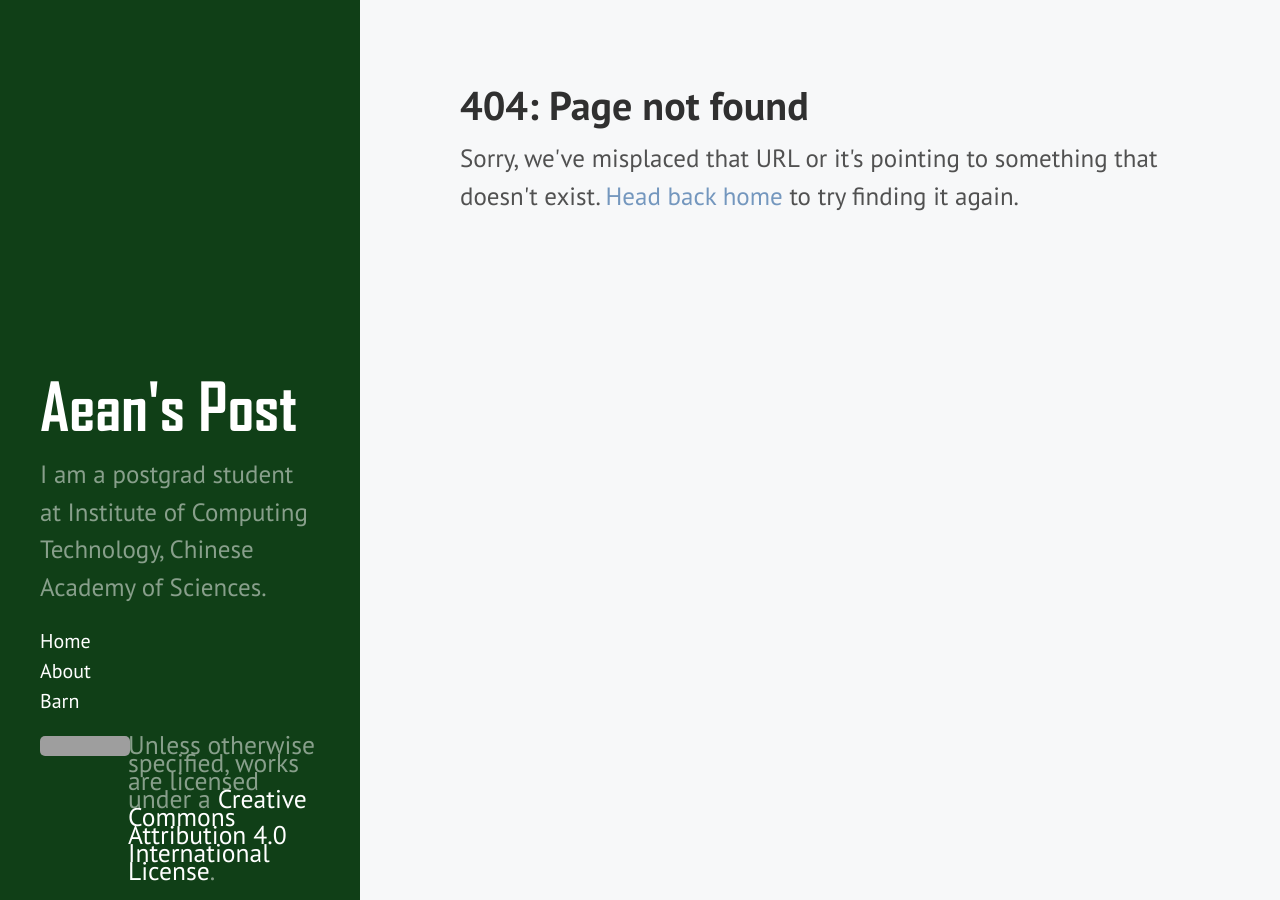
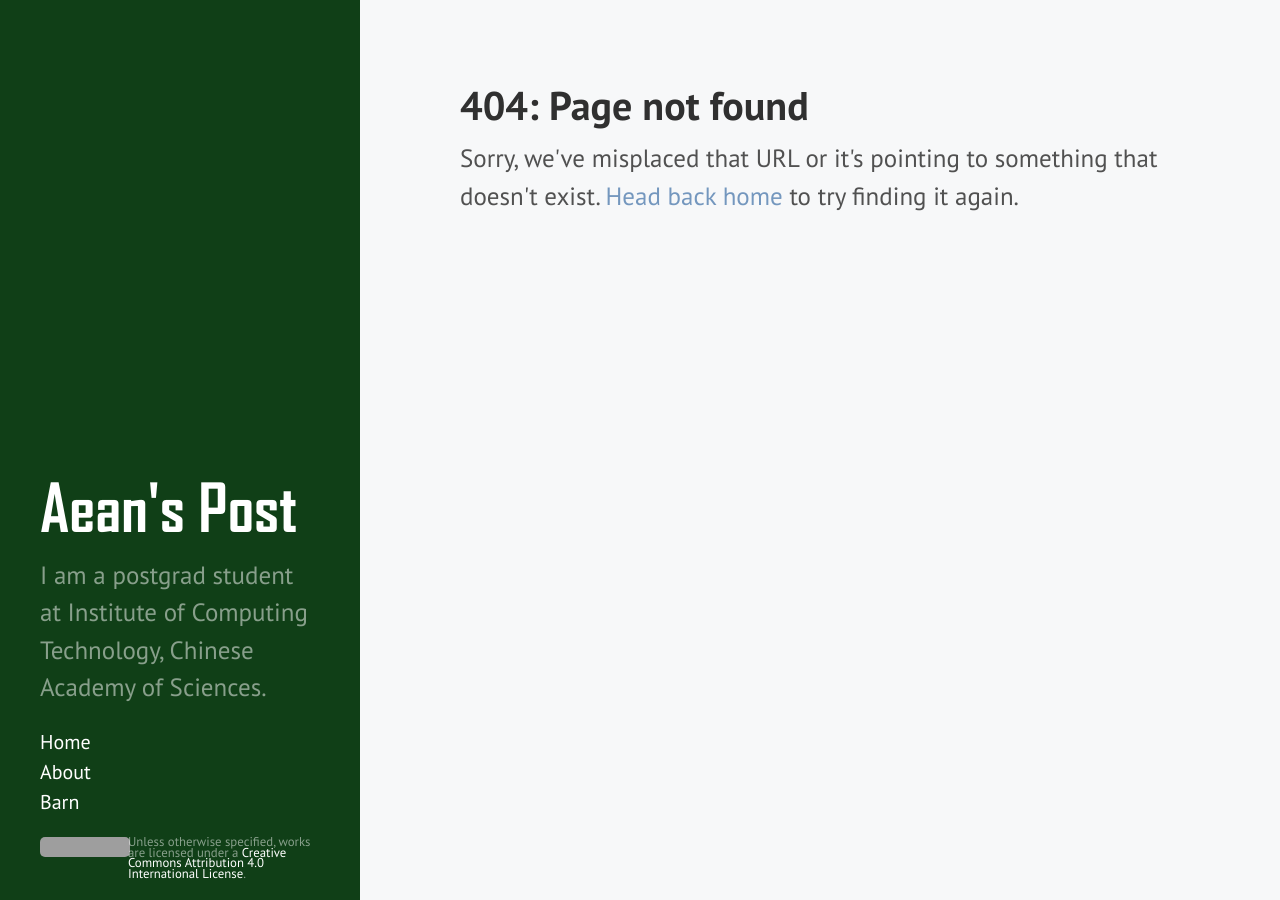
Before and after one commit to AeanSR/AeanSR.github.io, a Jekyll site: the page built from 404.html, in a window 1280 px wide. Built offline with Jekyll 4.4.1, drawn with Linux system fonts in a browser that asks for light colours; grey boxes are pictures that could not be loaded.

Commit message:
Update sidebar.html

```diff
--- a/_includes/sidebar.html
+++ b/_includes/sidebar.html
@@ -28,12 +28,14 @@
               <a href="https://nighthaven.aean.net/barn">Barn</a>
             </li>
     </ul>
-      <div style="font-size: 2vw; line-height: 2vh;">
+      <div style="font-size: 1vw; line-height: 1.2vh;">
         <div style="clear:both;display:table;">
           <div style="float:left;width:88px;">
-            <a rel="license" href="http://creativecommons.org/licenses/by/4.0/"><img alt="Creative Commons License" style="border-width:0" src="https://i.creativecommons.org/l/by/4.0/88x31.png" /></a>
+            <a rel="license" href="http://creativecommons.org/licenses/by/4.0/"><img alt="Creative Commons License" style="border-width:0;vertical-align: middle;" src="https://i.creativecommons.org/l/by/4.0/88x31.png" /></a>
           </div>
-          <div style="float:left;width:192px;">
+          <div style="float:left;width:2px;">
+          </div>
+          <div style="float:left;width:190px;">
             Unless otherwise specified, works are licensed under a <a rel="license" href="http://creativecommons.org/licenses/by/4.0/">Creative Commons Attribution 4.0 International License</a>.
           </div>
         </div>
```
